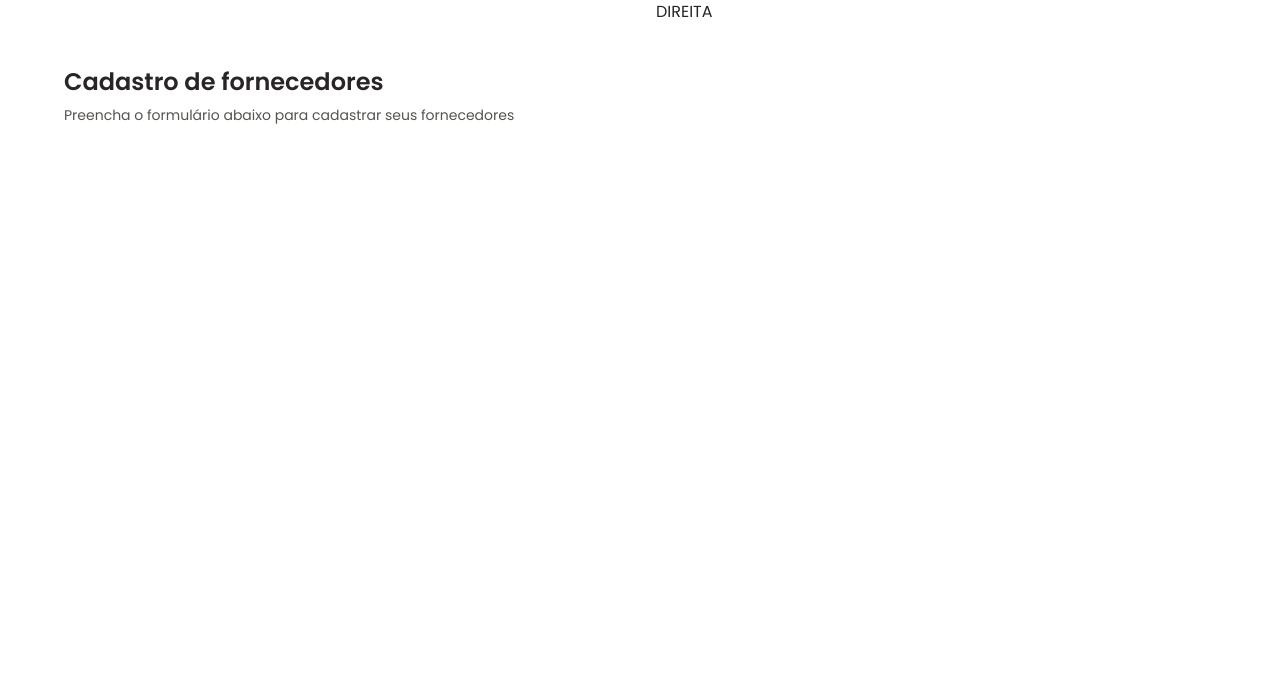
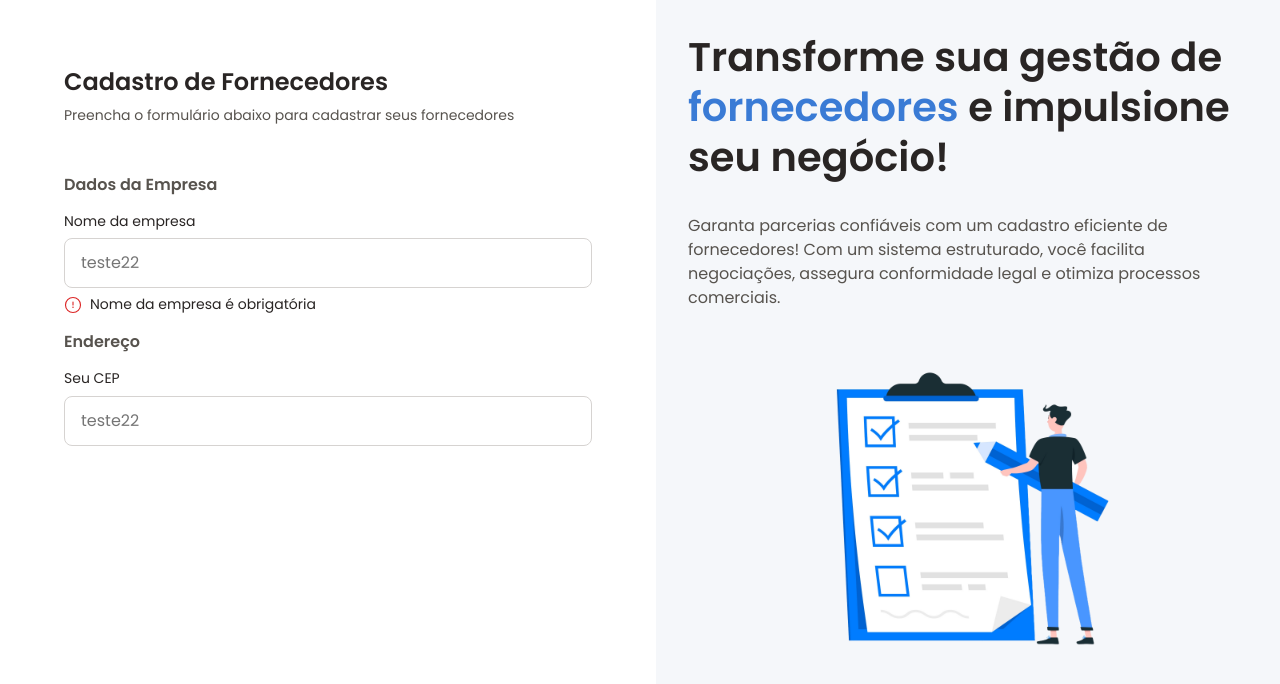
Before and after one commit to guirvilela/cadastro-fornecedores-react, a React (Vite) app: page / in a window 1280 px wide. Shown: the top 684 px of the page. Built offline with nearby package versions, Linux system fonts and the light colour scheme.

Commit message:
feat: new-input-component

```diff
--- /dev/null
+++ b/src/components/Left/index.tsx
@@ -0,0 +1,44 @@
+import { InputField } from "../Reuse/Input";
+import {
+  Form,
+  FormData,
+  LeftContainer,
+  Providers,
+  ProvidersTitle,
+} from "./styles";
+
+export function Left() {
+  return (
+    <LeftContainer>
+      <Providers>
+        <ProvidersTitle>
+          <h1>Cadastro de Fornecedores</h1>
+          <p>Preencha o formulário abaixo para cadastrar seus fornecedores</p>
+        </ProvidersTitle>
+
+        <Form>
+          <FormData>
+            <h2>Dados da Empresa</h2>
+
+            <div>
+              <InputField
+                placeholder="teste22"
+                error={"Nome da empresa é obrigatória"}
+              >
+                Nome da empresa
+              </InputField>
+            </div>
+          </FormData>
+
+          <FormData>
+            <h2>Endereço</h2>
+
+            <div>
+              <InputField placeholder="teste22">Seu CEP</InputField>
+            </div>
+          </FormData>
+        </Form>
+      </Providers>
+    </LeftContainer>
+  );
+}
--- /dev/null
+++ b/src/components/Left/styles.ts
@@ -0,0 +1,48 @@
+import styled, { css } from "styled-components";
+
+export const LeftContainer = styled.div`
+  overflow: auto;
+  padding: 64px;
+  height: 100vh;
+`;
+
+export const Providers = styled.div`
+  display: flex;
+  flex-direction: column;
+  gap: 48px;
+  max-width: 528px;
+`;
+
+export const ProvidersTitle = styled.div`
+  display: flex;
+  flex-direction: column;
+  gap: 8px;
+
+  h1 {
+    font: ${({ theme }) => theme.fonts.poppins.big_600};
+  }
+
+  p {
+    font: ${({ theme }) => theme.fonts.poppins.small_400};
+    color: ${({ theme }) => theme.colors.text_secondary};
+  }
+`;
+
+export const Form = styled.form`
+  display: flex;
+  flex-direction: column;
+  gap: 16px;
+`;
+
+export const FormData = styled.div`
+  display: flex;
+  flex-direction: column;
+  gap: 16px;
+
+  h2 {
+    ${({ theme }) => css`
+      font: ${theme.fonts.poppins.regular_600};
+      color: ${theme.colors.text_secondary};
+    `}
+  }
+`;
--- /dev/null
+++ b/src/components/Reuse/Input/index.tsx
@@ -0,0 +1,31 @@
+import type { InputHTMLAttributes } from "react";
+import OutlineIconError from "../../../assets/alert-circle.svg";
+import { IconError, InputContainer, InputContent, InputError } from "./styles";
+
+interface InputFieldProps extends InputHTMLAttributes<HTMLInputElement> {
+  children: React.ReactNode;
+  error?: string;
+}
+
+export function InputField({ error, children, ...props }: InputFieldProps) {
+  return (
+    <InputContainer>
+      <label>{children}</label>
+
+      <InputContent>
+        <input {...props} />
+        {/* se tiver error aparece isso... e nao tiver outro retorno = && */}
+
+        {error && (
+          <InputError>
+            <IconError src={OutlineIconError} />
+            <p>{error}</p>
+          </InputError>
+        )}
+
+        {/* se nao tiver if, e ESPERAR  O ELSE = ? :  */}
+        {/* {error ? "BATATA" : "COGUMELO"} */}
+      </InputContent>
+    </InputContainer>
+  );
+}
--- /dev/null
+++ b/src/components/Reuse/Input/styles.ts
@@ -0,0 +1,49 @@
+import styled, { css } from "styled-components";
+
+export const InputContainer = styled.div`
+  display: flex;
+  flex-direction: column;
+  gap: 8px;
+
+  label {
+    ${({ theme }) => css`
+      font: ${theme.fonts.poppins.small_400};
+      colors: ${theme.colors.text_secondary};
+    `}
+  }
+
+  input {
+    padding: 12px 16px;
+    border: 1px solid ${({ theme }) => theme.colors.stroke_default};
+    border-radius: 8px;
+    outline: none;
+    font: ${({ theme }) => theme.fonts.poppins.regular_400};
+
+    &:focus {
+      outline: 4px solid ${({ theme }) => theme.colors.blue_light};
+      border-color: ${({ theme }) => theme.colors.blue_medium};
+      outline-offset: 2px;
+    }
+  }
+`;
+
+export const InputContent = styled.div`
+  display: flex;
+  flex-direction: column;
+  gap: 8px;
+`;
+
+export const InputError = styled.div`
+  display: flex;
+  align-items: center;
+  gap: 8px;
+
+  p {
+    font: ${({ theme }) => theme.fonts.poppins.small_400};
+  }
+`;
+
+export const IconError = styled.img`
+  width: 18px;
+  height: 18px;
+`;
--- /dev/null
+++ b/src/components/Right/index.tsx
@@ -0,0 +1,26 @@
+import ImageTransform from "../../assets/transform-image.png";
+import { Container, Content, Image, TextContent } from "./styles";
+
+export function Right() {
+  return (
+    <Container>
+      <Content>
+        <TextContent>
+          <h1>
+            Transforme sua gestão de <br /> <span>fornecedores</span> e
+            impulsione seu negócio!
+          </h1>
+
+          <p>
+            Garanta parcerias confiáveis com um cadastro eficiente de <br />
+            fornecedores! Com um sistema estruturado, você facilita <br />
+            negociações, assegura conformidade legal e otimiza processos <br />
+            comerciais.
+          </p>
+        </TextContent>
+
+        <Image src={ImageTransform} />
+      </Content>
+    </Container>
+  );
+}
--- /dev/null
+++ b/src/components/Right/styles.ts
@@ -0,0 +1,40 @@
+import styled from "styled-components";
+
+export const Container = styled.div`
+  padding: 32px;
+  background-color: ${({ theme }) => theme.colors.background_transform};
+`;
+
+export const Content = styled.div`
+  display: flex;
+  flex-direction: column;
+`;
+
+export const TextContent = styled.div`
+  display: flex;
+  flex-direction: column;
+  gap: 32px;
+
+  h1 {
+    font: ${({ theme }) => theme.fonts.poppins.giant_600};
+
+    span {
+      color: ${({ theme }) => theme.colors.blue_medium};
+    }
+  }
+
+  p {
+    font: ${({ theme }) => theme.fonts.poppins.regular_400};
+    color: ${({ theme }) => theme.colors.text_secondary};
+  }
+`;
+
+export const ImageContainer = styled.div`
+  border-radius: 50px;
+`;
+
+export const Image = styled.img`
+  max-width: 100%;
+  max-height: 400px;
+  object-fit: contain;
+`;
--- a/src/pages/index.tsx
+++ b/src/pages/index.tsx
@@ -1,17 +1,12 @@
-import { Container, LeftContainer, Providers, ProvidersTitle } from "./styles";
+import { Left } from "../components/Left";
+import { Right } from "../components/Right";
+import { Container } from "./styles";
 
 export function HomePage() {
   return (
     <Container>
-      <LeftContainer>
-        <Providers>
-          <ProvidersTitle>
-            <h1>Cadastro de fornecedores</h1>
-            <p>Preencha o formulário abaixo para cadastrar seus fornecedores</p>
-          </ProvidersTitle>
-        </Providers>
-      </LeftContainer>
-      <div>DIREITA</div>
+      <Left />
+      <Right />
     </Container>
   );
 }
--- a/src/pages/styles.ts
+++ b/src/pages/styles.ts
@@ -5,32 +5,3 @@ export const Container = styled.main`
   grid-template-columns: 51.25% 48.75%;
   overflow: hidden;
 `;
-
-export const LeftContainer = styled.div`
-  overflow: auto;
-  padding: 64px;
-  height: 100vh;
-`;
-
-export const Providers = styled.div`
-  display: flex;
-  flex-direction: column;
-  gap: 48px;
-  /* margin-left: auto; */
-  max-width: 528px;
-`;
-
-export const ProvidersTitle = styled.div`
-  display: flex;
-  flex-direction: column;
-  gap: 8px;
-
-  h1 {
-    font: ${({ theme }) => theme.fonts.poppins.big_600};
-  }
-
-  p {
-    font: ${({ theme }) => theme.fonts.poppins.small_400};
-    color: ${({ theme }) => theme.colors.text_secondary};
-  }
-`;
--- a/src/theme/colors/index.ts
+++ b/src/theme/colors/index.ts
@@ -8,7 +8,7 @@ export const colors = {
 
   blue_light: "#E8F1FC",
   blue_hover: "#0077dd",
-  blue_medium: "#1e90ff",
+  blue_medium: "#3a7bd5",
   blue_dark: "#173E72",
 
   gray_light: "#F5F7FA",
```
Also changed, not shown: src/assets/alert-circle.svg (added), src/assets/transform-image.png (added).
